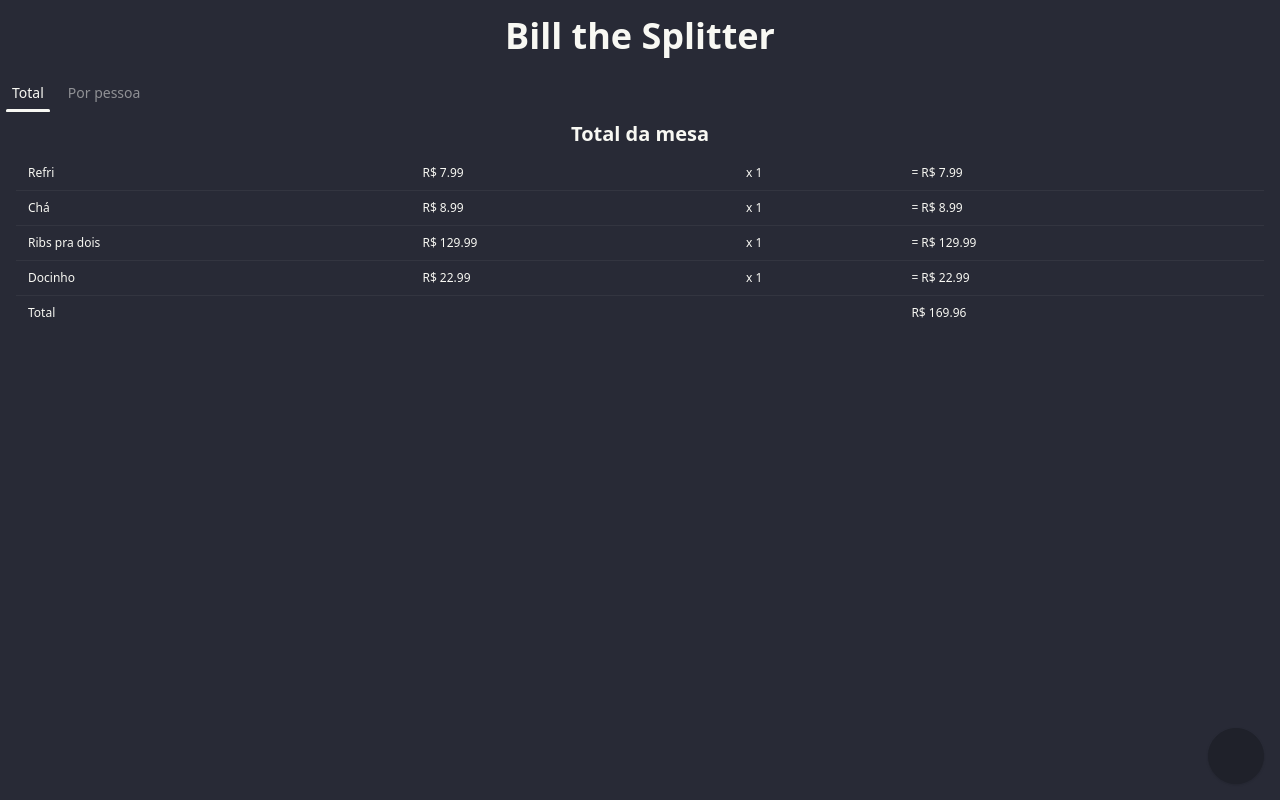
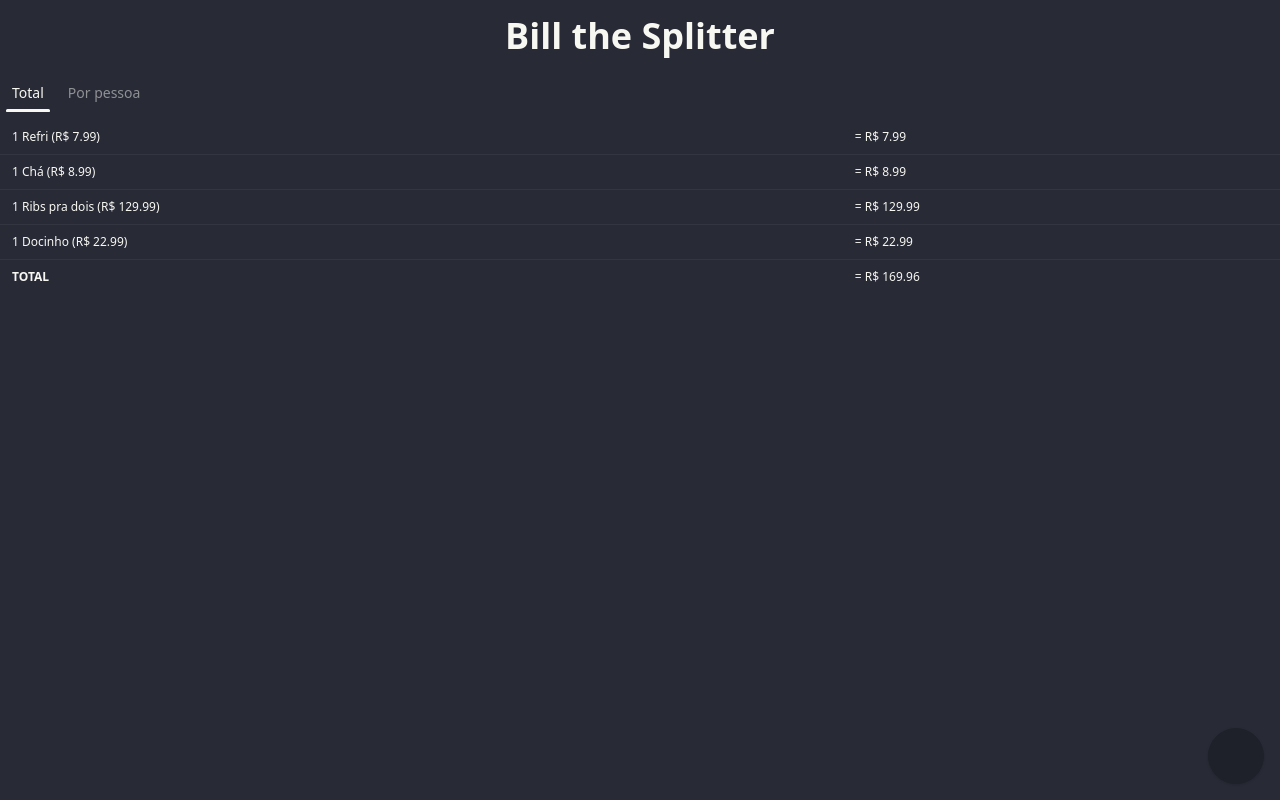
Before and after one commit to dandeeccastro/bill-the-splitter, a Vue app: page / in a window 1280 px wide. Built offline with nearby package versions, Linux system fonts and the light colour scheme; some icons are missing.

Commit message:
UI changes, removing unecessary imports and readability improvements

```diff
--- a/src/components/ItemListItem.vue
+++ b/src/components/ItemListItem.vue
@@ -1,5 +1,5 @@
 <script setup lang='ts'>
-import { ref, defineProps, defineEmits } from 'vue';
+import { ref } from 'vue';
 import { useTableStore } from '@/stores/table';
 import { formatMoney } from '@/services/currency';
 
--- a/src/components/PartialTab.vue
+++ b/src/components/PartialTab.vue
@@ -14,9 +14,33 @@ const leftoverCents = computed(() => {
 function totalTabValue(tab) {
   return tab.reduce((acc, curr) => acc + curr.tabValue, 0);
 }
+
+function hasOrderedSomething(name) {
+  return totalTabValue(store.tabs[name]) > 0;
+}
 </script>
 
 <template>
+  <div v-for='person of people.filter(hasOrderedSomething)' :key='person' class="card shadow">
+    <div class="card-body">
+      <h2 class="card-title">{{person}}</h2>
+      <table class="table table-sm">
+        <tbody>
+          <tr v-for='item of store.tabs[person]' :key='item.name'>
+            <td>{{ item.people.filter((x) => x === person).length }}/{{ item.people.length }}
+              {{item.name}} ({{formatMoney(item.value)}})</td>
+            <td>= {{formatMoney(item.tabValue)}}</td>
+          </tr>
+          <tr>
+            <td class='font-bold uppercase text-md'>Total</td>
+            <td>= {{formatMoney(totalTabValue(store.tabs[person]))}}</td>
+          </tr>
+        </tbody>
+      </table>
+    </div>
+  </div>
+  <div class='text-lg text-right w-full px-4'>Centavos sobrando: {{formatMoney(leftoverCents)}}</div>
+  <!--
   <div v-for='person of people.filter((p) => totalTabValue(store.tabs[p]) > 0)' :key='person' class='overflow-x-auto py-4'>
     <h2 class="text-xl center w-full font-semibold px-2">{{person}}</h2>
     <table class='table table-sm px-4'>
@@ -35,6 +59,7 @@ function totalTabValue(tab) {
     </table>
   </div>
   <h3 class='text-md text-right w-full px-4'>Sobrando: {{formatMoney(leftoverCents)}}</h3>
+  -->
 </template>
 
 <style scoped></style>
--- a/src/components/TotalTab.vue
+++ b/src/components/TotalTab.vue
@@ -6,25 +6,18 @@ const store = useTableStore();
 </script>
 
 <template>
-  <div class='overflow-x-auto'>
-    <h2 class="text-xl w-full text-center font-semibold py-2">Total da mesa</h2>
-    <table class='table table-sm px-4'>
+    <table class="table table-sm my-2">
       <tbody>
         <tr v-for='item in store.items' :key='item.name'>
-          <td>{{item.name}}</td>
-          <td>{{formatMoney(item.value)}}</td>
-          <td>x {{item.amount}}</td>
+          <td>{{ item.amount }} {{ item.name }} ({{formatMoney(item.value)}})</td>
           <td>= {{formatMoney(item.value * item.amount)}}</td>
         </tr>
         <tr>
-          <td>Total</td>
-          <td></td>
-          <td></td>
-          <td>{{formatMoney(store.totalValue)}}</td>
+          <td class='font-bold uppercase text-md'>Total</td>
+          <td>= {{formatMoney(store.totalValue)}}</td>
         </tr>
       </tbody>
     </table>
-  </div>
 </template>
 
 <style scoped></style>
```
